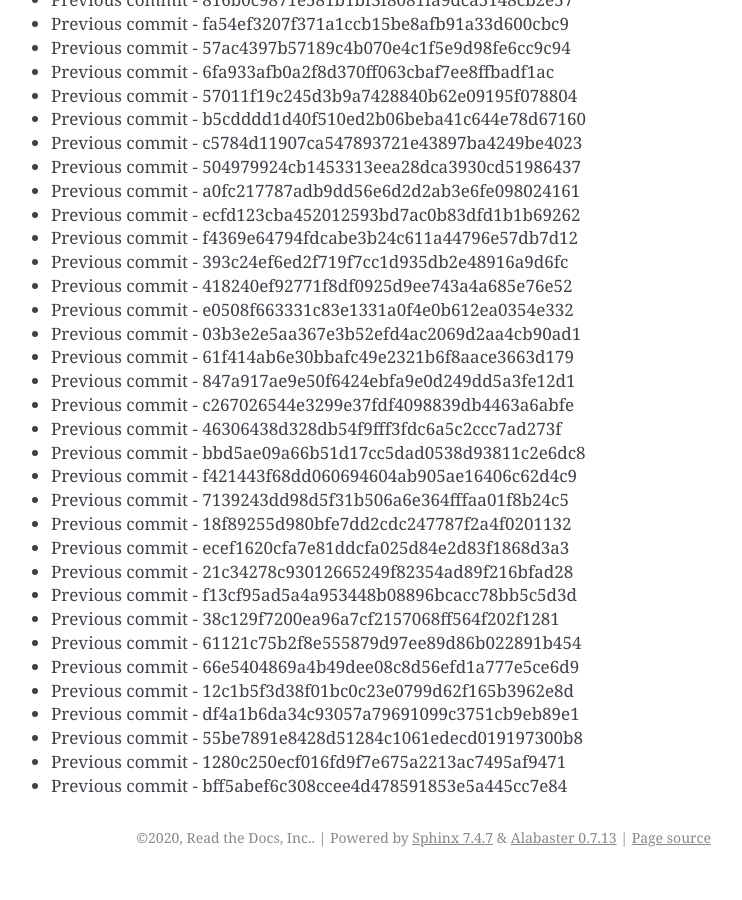
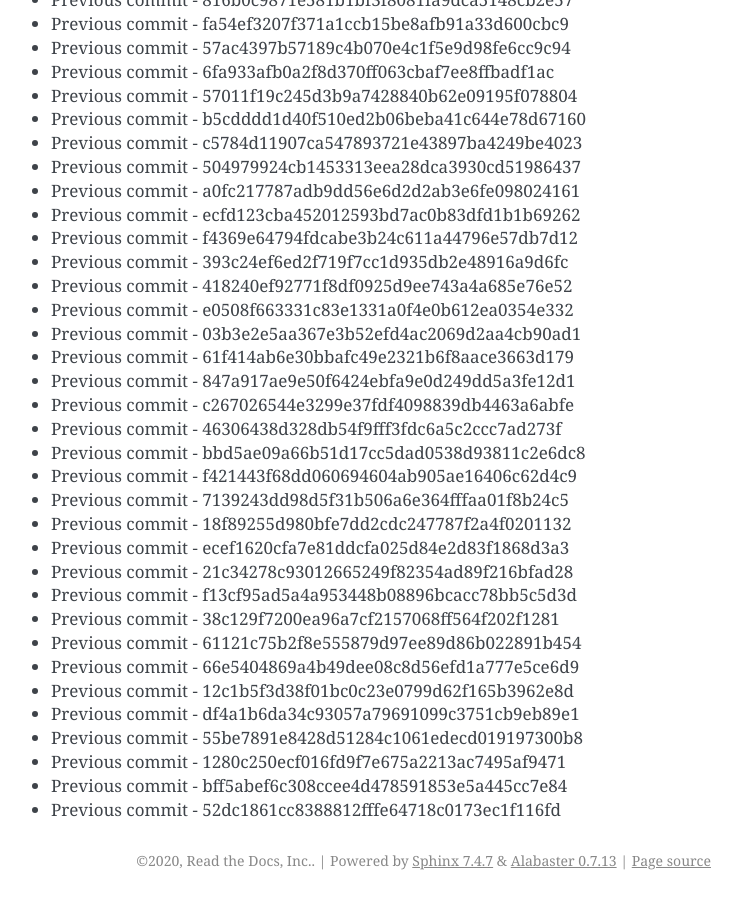
Before and after one commit to readthedocs/rtd-git-stresstest, a Sphinx documentation site: the page built from docs/updates.rst, in a window 1280 px wide and 900 px high, scrolled down 57601 px. Shown: the whole window, without its empty margins (399-1141 px from the left). Built offline with Sphinx 7.4.7, drawn with Linux system fonts in a browser that asks for light colours; before the commit the page ends 58478 px from its top, so only the background shows below that.

Commit message:
Generating commit from previous: 52dc1861cc8388812fffe64718c0173ec1f116fd

```diff
--- a/docs/updates.rst
+++ b/docs/updates.rst
@@ -2452,3 +2452,4 @@ It can be tested for any performance characteristics.
 * Previous commit - 55be7891e8428d51284c1061edecd019197300b8
 * Previous commit - 1280c250ecf016fd9f7e675a2213ac7495af9471
 * Previous commit - bff5abef6c308ccee4d478591853e5a445cc7e84
+* Previous commit - 52dc1861cc8388812fffe64718c0173ec1f116fd
```
